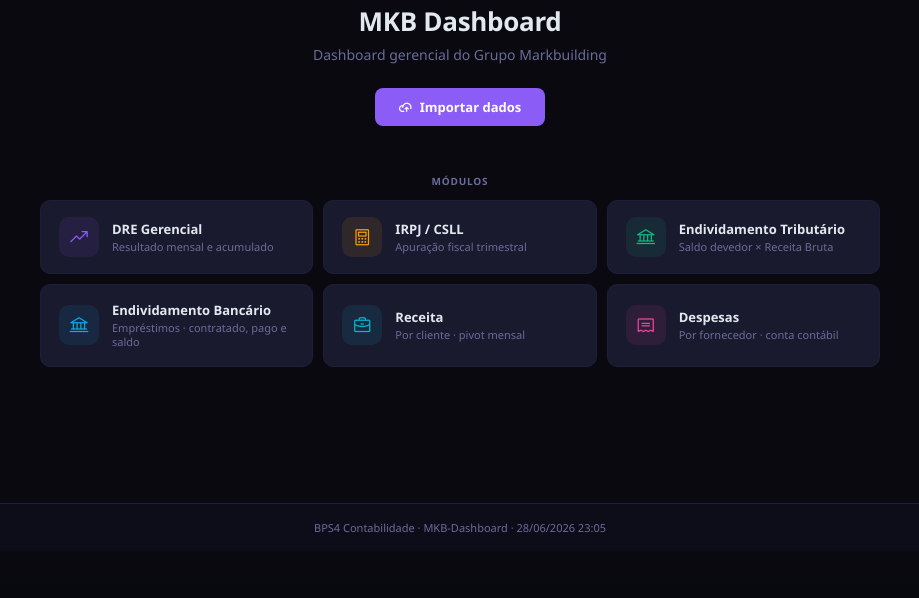
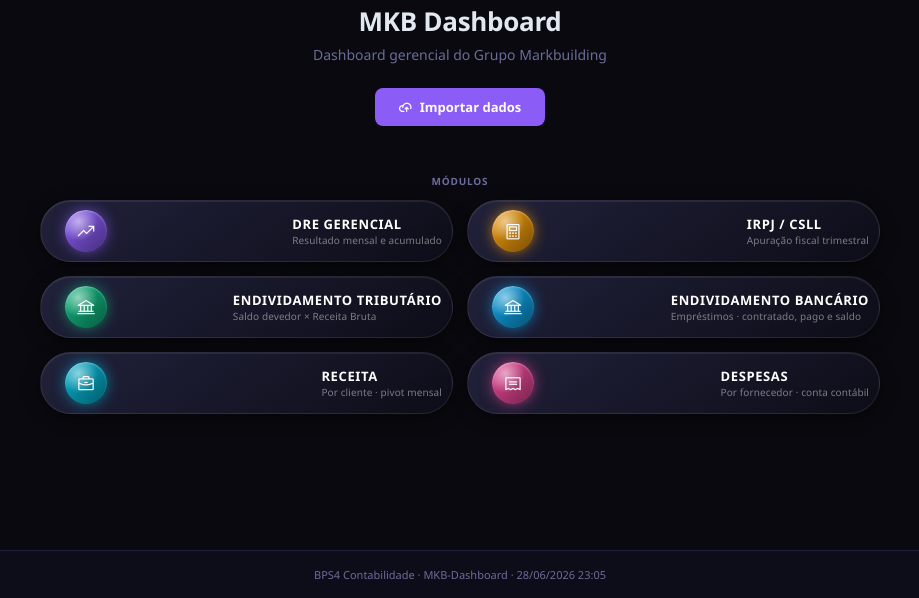
Before and after one commit to mourafabio72-tech/mkb-dashboard, a Flask app: page / in a window 1280 px wide. Shown: the part 215-813 px from the top of the page, without its empty margins (180-1099 px from the left). Before the commit the page ends 748 px from the top, so only its background shows below. Run offline with Flask 3, Linux system fonts and the light colour scheme; the visitor is signed in with stand-in values (Sample User, id 1); data comes from the database, SQL or seed files in the repository; data that the repository does not hold is empty.

Commit message:
style: cards de módulos como pílulas glossy com orbe de gradiente
Co-Authored-By: Claude Opus 4.6 <noreply@anthropic.com>

```diff
--- a/templates/base.html
+++ b/templates/base.html
@@ -21,53 +21,74 @@
       font-size: 15px; flex-shrink: 0;
     }
 
-    /* ── Hub de módulos (base — usado no dashboard) ───────────────────────── */
+    /* ── Hub de módulos — PÍLULAS GLOSSY com orbe de gradiente ────────────── */
     .hub-grid {
       display: grid;
-      grid-template-columns: repeat(3, 1fr);
-      gap: 10px;
+      grid-template-columns: repeat(2, 1fr);
+      gap: 14px;
       margin-bottom: 24px;
     }
     .hub-card {
       display: flex; flex-direction: row; align-items: center;
-      text-align: left; gap: 13px; padding: 16px 18px;
-      background: var(--card2); border: 1px solid var(--border);
-      border-radius: 10px; text-decoration: none;
-      transition: border-color .15s, transform .15s, box-shadow .15s;
+      justify-content: space-between; gap: 12px;
+      padding: 9px 10px 9px 24px;
+      border-radius: 999px; text-decoration: none;
+      background: linear-gradient(145deg, #21213b 0%, #0d0d18 100%);
+      border: 1px solid rgba(255,255,255,.09);
+      box-shadow: inset 0 1px 0 rgba(255,255,255,.07), 0 4px 18px rgba(0,0,0,.45);
+      transition: transform .18s, box-shadow .18s;
     }
     .hub-card:hover {
-      border-color: var(--hub-c, var(--accent));
-      transform: translateY(-1px);
-      box-shadow: 0 2px 12px rgba(0,0,0,.06);
+      transform: translateY(-2px);
+      box-shadow: inset 0 1px 0 rgba(255,255,255,.13),
+                  0 8px 28px rgba(0,0,0,.55),
+                  0 0 16px -2px var(--hub-c, var(--accent));
     }
+    .hub-text { display: flex; flex-direction: column; gap: 1px; min-width: 0; }
+    .hub-label {
+      font-size: 13px; font-weight: 800; color: #fff;
+      text-transform: uppercase; letter-spacing: .6px;
+    }
+    .hub-sub { font-size: 10px; color: rgba(255,255,255,.45); line-height: 1.3; letter-spacing: .1px; }
     .hub-icon {
-      width: 40px; height: 40px; border-radius: 10px;
+      width: 42px; height: 42px; border-radius: 50%; flex-shrink: 0;
       display: flex; align-items: center; justify-content: center;
-      font-size: 20px; flex-shrink: 0;
+      font-size: 19px; color: #fff;
+      background:
+        radial-gradient(circle at 32% 28%, rgba(255,255,255,.55), transparent 46%),
+        linear-gradient(135deg, var(--hub-c, #8b5cf6), color-mix(in srgb, var(--hub-c, #8b5cf6) 50%, #000));
+      box-shadow: 0 0 16px -3px var(--hub-c, #8b5cf6), inset 0 1px 2px rgba(255,255,255,.35);
     }
-    .hub-text { display: flex; flex-direction: column; gap: 2px; min-width: 0; }
-    .hub-label { font-size: 13px; font-weight: 700; color: var(--text); }
-    .hub-sub   { font-size: 11px; color: var(--muted); line-height: 1.3; }
 
-    /* Hub compacto — lista de botões pequenos, alinhada à esquerda (dashboard com dados) */
+    /* Hub compacto — mini-pílulas glossy (dashboard com dados) */
     .hub-list {
-      display: flex; flex-wrap: wrap; gap: 8px;
+      display: flex; flex-wrap: wrap; gap: 9px;
       margin-bottom: 24px;
     }
     .hub-pill {
-      display: inline-flex; align-items: center; gap: 7px;
-      padding: 8px 14px; border-radius: 8px;
-      background: var(--card2); border: 1px solid var(--border);
-      color: var(--text); text-decoration: none;
-      font-size: 13px; font-weight: 600;
-      transition: border-color .15s, background .15s, transform .15s;
+      display: inline-flex; align-items: center; gap: 9px;
+      padding: 5px 18px 5px 6px; border-radius: 999px;
+      background: linear-gradient(145deg, #21213b 0%, #0d0d18 100%);
+      border: 1px solid rgba(255,255,255,.09);
+      box-shadow: inset 0 1px 0 rgba(255,255,255,.06), 0 3px 12px rgba(0,0,0,.4);
+      color: #fff; text-decoration: none;
+      font-size: 12px; font-weight: 700; text-transform: uppercase; letter-spacing: .4px;
+      transition: transform .15s, box-shadow .15s;
     }
-    .hub-pill i { font-size: 15px; color: var(--hub-c, var(--accent)); flex-shrink: 0; }
+    .hub-pill i {
+      width: 28px; height: 28px; border-radius: 50%; flex-shrink: 0;
+      display: flex; align-items: center; justify-content: center;
+      font-size: 15px; color: #fff;
+      background:
+        radial-gradient(circle at 32% 28%, rgba(255,255,255,.5), transparent 46%),
+        linear-gradient(135deg, var(--hub-c, #8b5cf6), color-mix(in srgb, var(--hub-c, #8b5cf6) 50%, #000));
+      box-shadow: 0 0 10px -2px var(--hub-c, #8b5cf6), inset 0 1px 2px rgba(255,255,255,.3);
+    }
     .hub-pill:hover {
-      border-color: var(--hub-c, var(--accent));
-      background: rgba(139,92,246,.08);
-      background: color-mix(in srgb, var(--hub-c, var(--accent)) 10%, var(--card2));
       transform: translateY(-1px);
+      box-shadow: inset 0 1px 0 rgba(255,255,255,.12),
+                  0 5px 18px rgba(0,0,0,.5),
+                  0 0 12px -2px var(--hub-c, var(--accent));
     }
 
     /* Tela de boas-vindas (sem dados) */
--- a/templates/dashboard.html
+++ b/templates/dashboard.html
@@ -33,7 +33,7 @@
 <div class="hub-grid">
   {% for item in itens %}
   <a href="{{ url_for(item.endpoint, **item.params) }}" class="hub-card" style="--hub-c:{{ item.cor }}">
-    <div class="hub-icon" style="color:{{ item.cor }};background:{{ item.cor }}1a">
+    <div class="hub-icon">
       <i class="ph {{ item.icone }}"></i>
     </div>
     <div class="hub-text">
```
